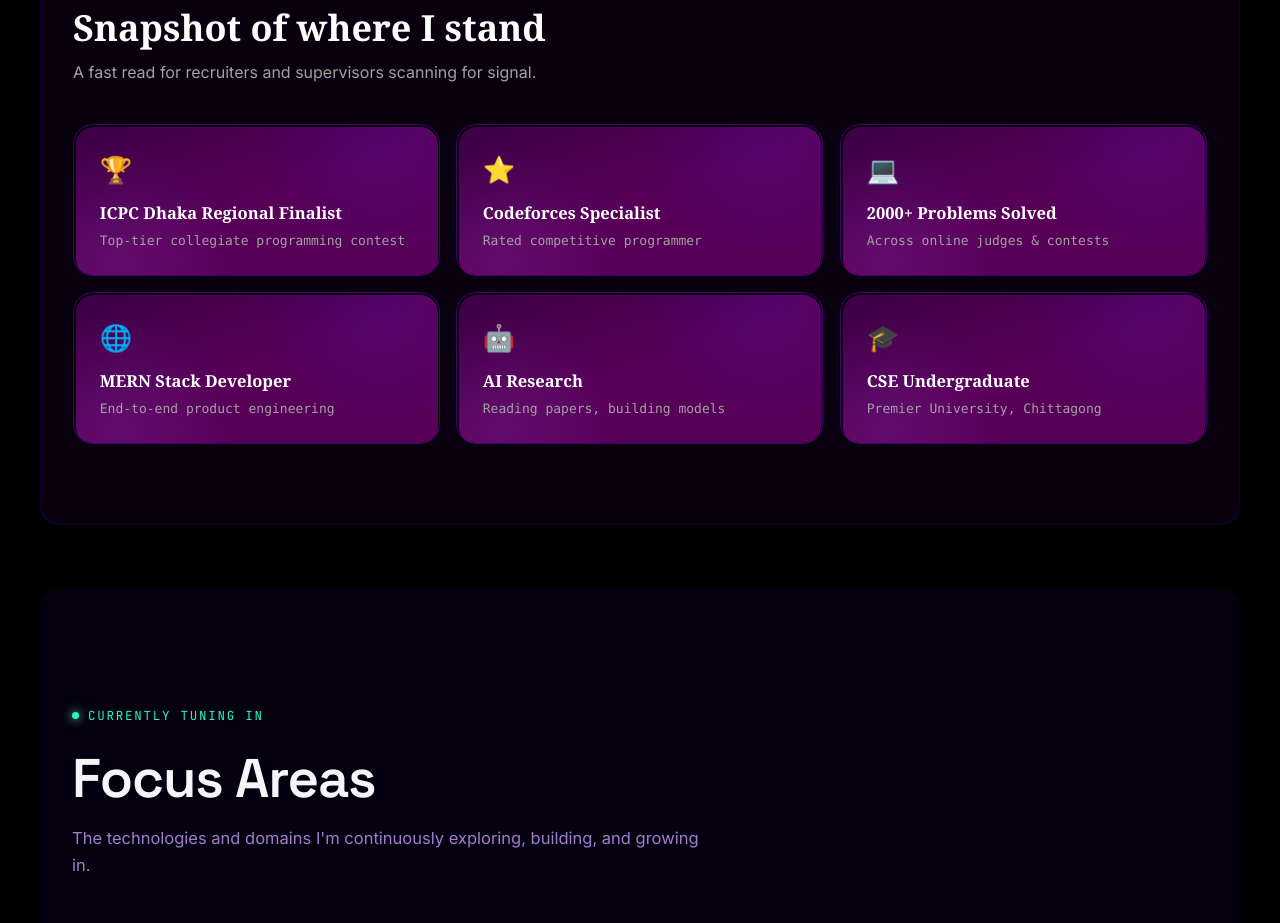
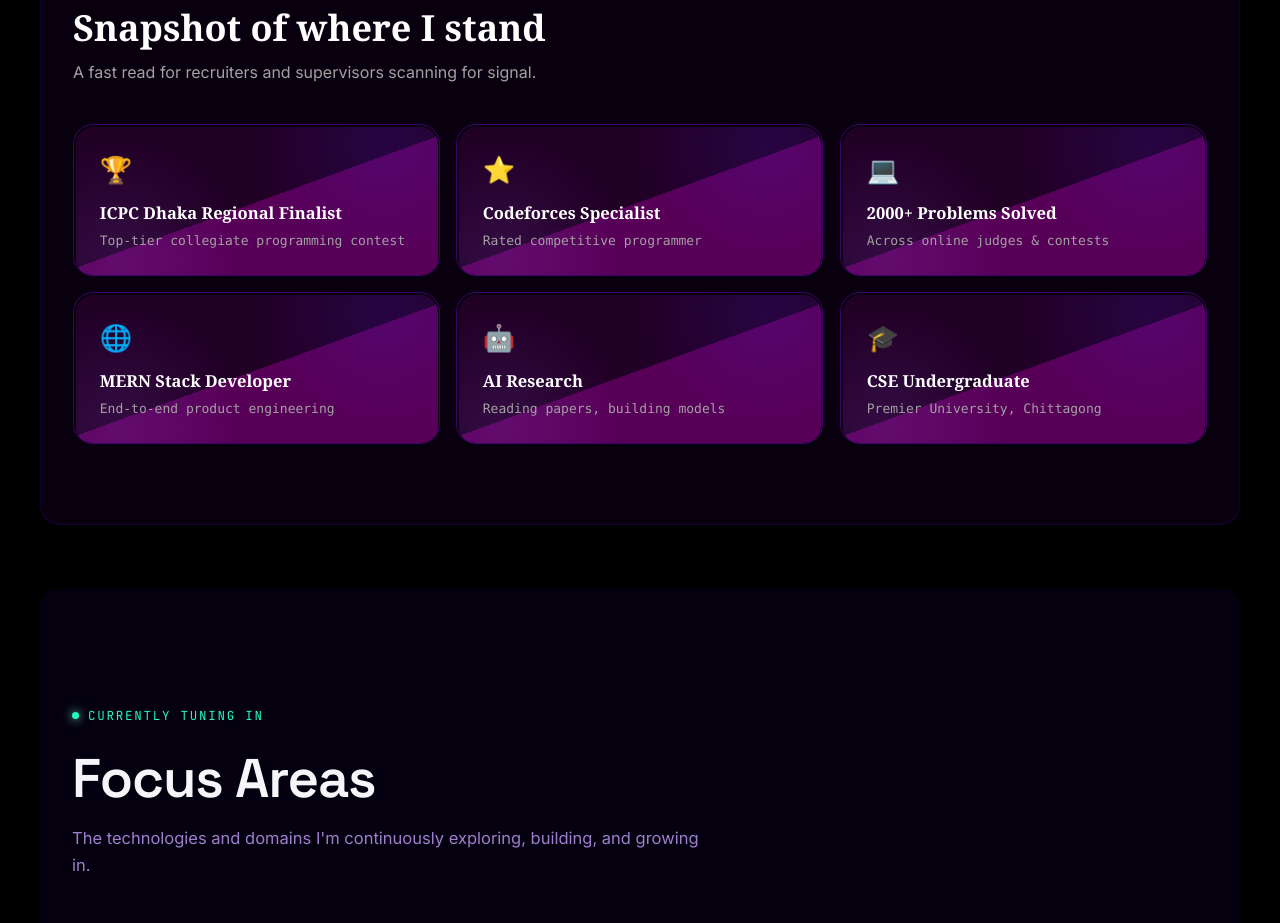
Before and after one commit to nuralamjoy/my_portfolio, a React (Vite) app: page / in a window 1280 px wide. Shown: the part 3300-4223 px from the top of the page. Built offline with nearby package versions, Linux system fonts and the light colour scheme.

Commit message:
color fix

```diff
--- a/src/components/ui/Card.css
+++ b/src/components/ui/Card.css
@@ -77,7 +77,7 @@
 
     background:linear-gradient(
         160deg,
-        #3c0145 0%,
+        #220127 50%,
         #580058 50%
     );
 
```
